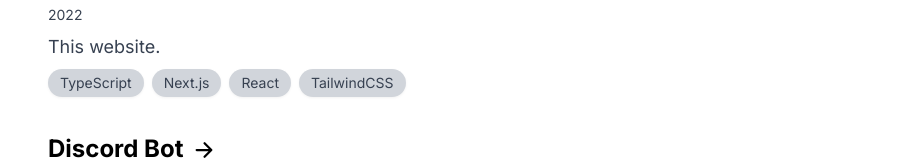
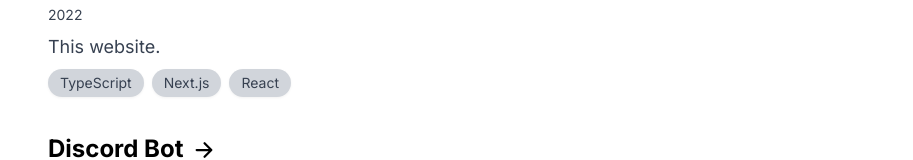
Before and after one commit to gregtjack/portfolio, a Next.js app: page /projects in a window 1280 px wide. Shown: the part 231-391 px from the top of the page, without its empty margins (176-1089 px from the left). Built offline with nearby package versions, Linux system fonts and the light colour scheme; a web font is replaced by a local one.

Commit message:
Resume update

```diff
--- a/pages/projects.tsx
+++ b/pages/projects.tsx
@@ -12,7 +12,7 @@ const Projects: NextPage = () => {
       <Project
         title="Portfolio Website"
         description="This website."
-        tags={["TypeScript", "Next.js", "React", "TailwindCSS"]}
+        tags={["TypeScript", "Next.js", "React"]}
         link="https://github.com/gregtjack/portfolio"
         year="2022"
       />
```
Also changed, not shown: 1 other file (tests, documents, lock files or other folders).
